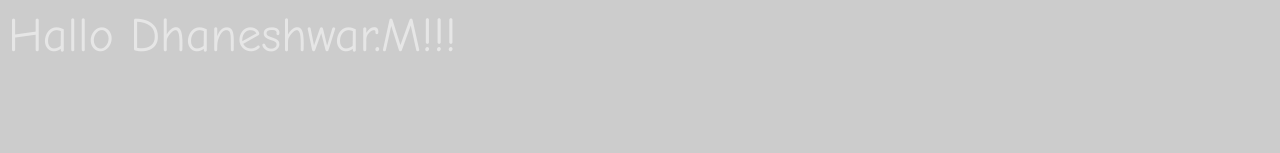
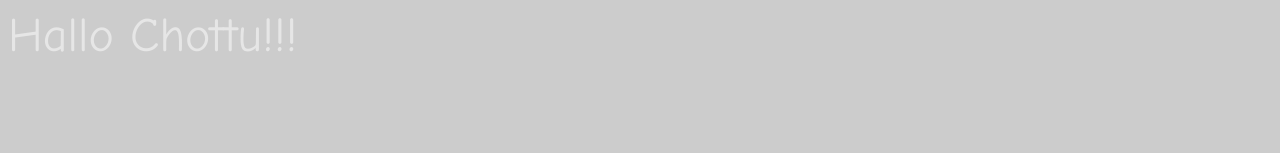
Before and after one commit to ktharankumar/ktharankumar.github.io, a plain HTML site: page index.html in a window 1280 px wide. Shown: the top 153 px of the page. Drawn offline with Linux system fonts and the light colour scheme.

Commit message:
chottu
chottu

```diff
--- a/index.html
+++ b/index.html
@@ -9,7 +9,7 @@
     </head>
     <body>
 
-        <p ><font color="#e6e6e6" size="10" style="font-family: Comic Sans MS">Hallo Dhaneshwar.M!!!</font></p><br><br>
+        <p ><font color="#e6e6e6" size="10" style="font-family: Comic Sans MS">Hallo Chottu!!!</font></p><br><br>
 <p><br><a href="http://tpcg.io/qjsOEU" style="color:#e6e6e6" target="_blank"><font size="5" style="font-family: Comic Sans MS">
 Gaming-minesweeper</font></a></p>
 <ol> <p ><font color="#e6e6e6" size="5" style="font-family: Comic Sans MS" ><br><br><br><br><br><br><br><br><br><br><center>Here is my project and sample programs</center> </font></p>
```
